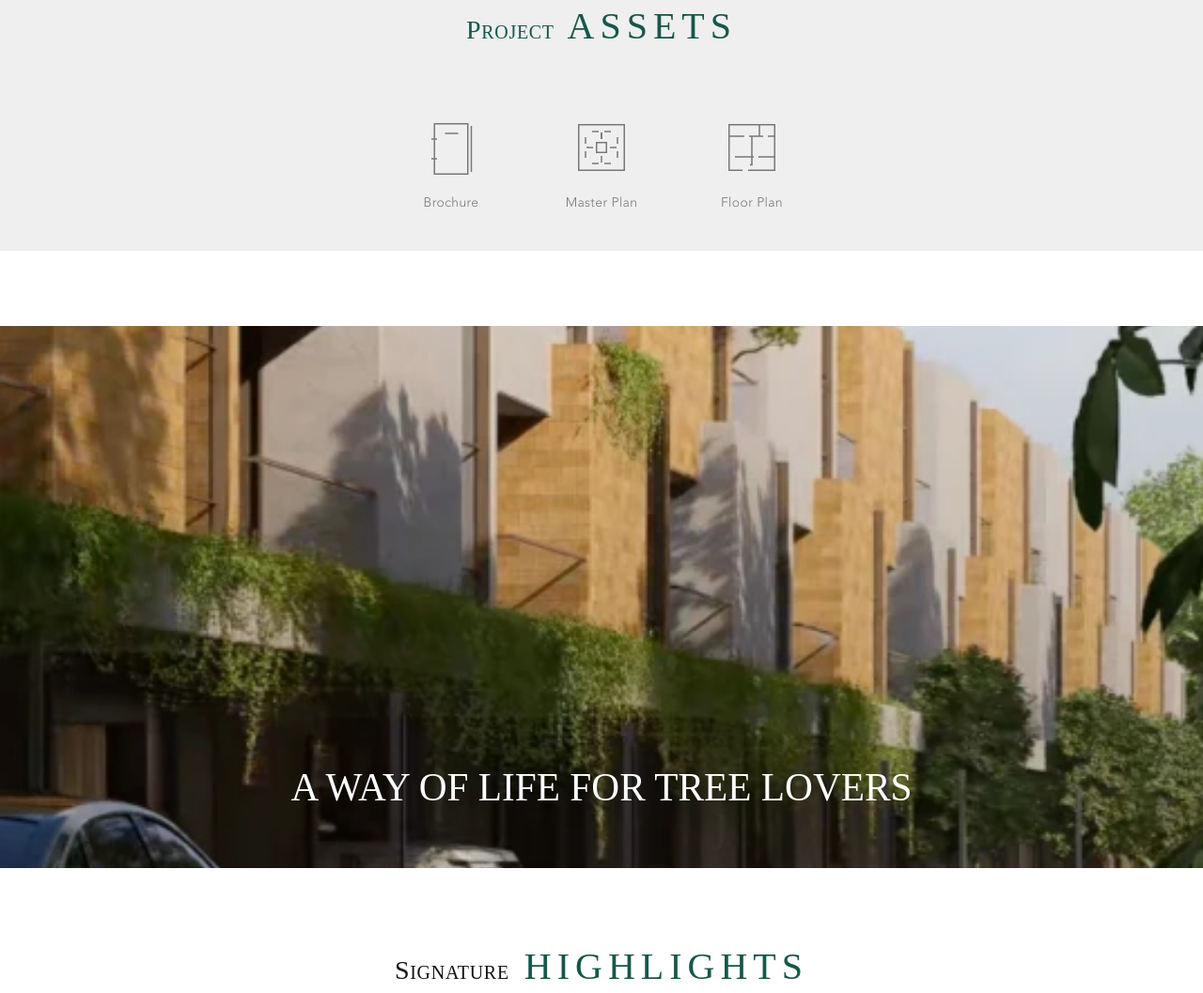
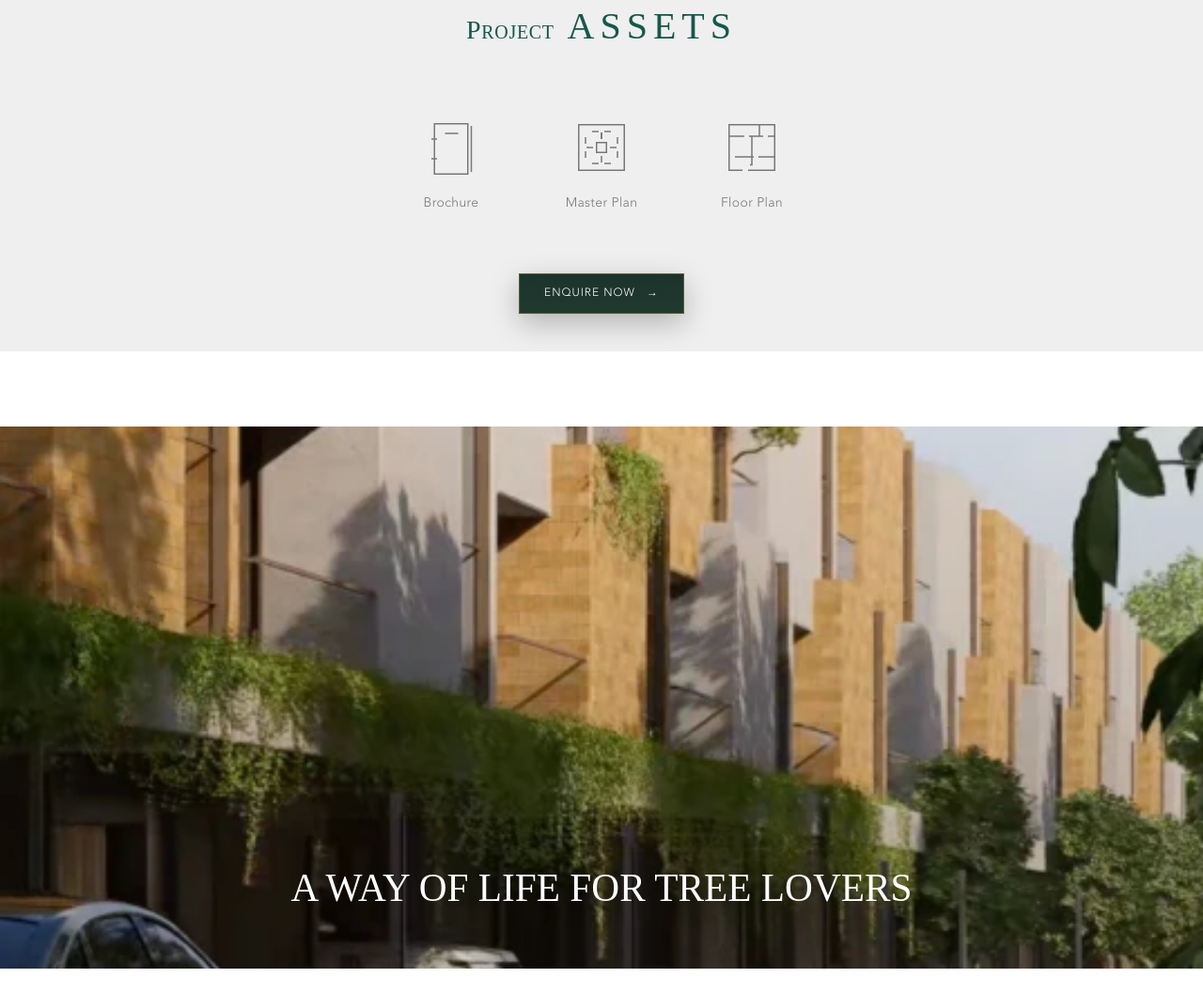
Before and after one commit to pinakkaa/gravity-smera, a plain HTML site: page index.html in a window 1280 px wide. Shown: the part 1340-2397 px from the top of the page at 94% size. Drawn offline with nearby package versions, Linux system fonts and the light colour scheme; a web font is replaced by a local one.

Commit message:
Changes Completed

```diff
--- a/index.html
+++ b/index.html
@@ -537,6 +537,7 @@
             }
 
         }
+
         .footer-quick-links-wrapper {
             display: grid;
             grid-template-columns: repeat(2, 1fr);
@@ -547,7 +548,8 @@
             padding: 0;
             margin: 0;
         }
-.footer-logo{
+
+        .footer-logo {
             height: 60px;
             width: 130px;
             margin-bottom: 1rem;
@@ -555,6 +557,59 @@
 
         #ssk-country-code option {
             background-color: black;
+        }
+
+        .gravity-enquiry-btn-primary {
+            display: inline-flex;
+            align-items: center;
+            justify-content: center;
+            gap: 12px;
+
+            padding: 10px 26px;
+
+            background: linear-gradient(180deg, var(--bg-deep), var(--bg-panel));
+            /* color: var(--gold); */
+            color: white;
+
+            border: 1px solid rgba(201, 167, 92, .35);
+
+            font-size: 12px;
+            font-weight: 400;
+            letter-spacing: 1px;
+            text-transform: uppercase;
+            font-family: AvenirNext;
+
+            cursor: pointer;
+            transition: .35s ease;
+
+            box-shadow: 0 10px 30px rgba(0, 0, 0, .25);
+            max-width: 180px;
+            margin-top: 4rem;
+        }
+
+        .gravity-enquiry-btn-primary span {
+            transition: .35s ease;
+        }
+
+        .gravity-enquiry-btn-primary:hover {
+
+            transform: translateY(-3px);
+
+            border-color: var(--gold);
+
+            box-shadow: 0 18px 40px rgba(0, 0, 0, .35);
+
+        }
+
+        .gravity-enquiry-btn-primary:hover span {
+            transform: translateX(6px);
+        }
+
+        .full-width-div {
+            width: 100%;
+            display: flex;
+            justify-content: center;
+            align-items: center;
         }
     </style>
 </head>
@@ -842,6 +897,13 @@
                                     <h6 class="mb-0">Floor Plan</h6>
                                 </a></div>
                         </div>
+
+                    <div class="full-width-div">
+                        <button class="gravity-enquiry-btn-primary enquiry-btn">
+                            Enquire Now
+                            <span>→</span>
+                        </button>
+                    </div>
                     </div>
                 </div>
                 <div class="position-relative w-100">
@@ -934,6 +996,12 @@
                                     </div>
                                 </div>
                             </div>
+                        </div>
+                    <div class="full-width-div">
+                        <button class="gravity-enquiry-btn-primary enquiry-btn">
+                            Enquire Now
+                            <span>→</span>
+                        </button>
                     </div>
                     </div>
                     <div class="spacer-5"></div>
@@ -1170,6 +1238,12 @@
                                         </defs>
                                     </svg></button></div>
                         </div>
+                    </div>
+                    <div class="full-width-div">
+                        <button class="gravity-enquiry-btn-primary enquiry-btn">
+                            Enquire Now
+                            <span>→</span>
+                        </button>
                     </div>
                 </div>
                 <div class="undefined projects_gravityAmenitiesSpotlight__5DS6_" id="highlightsSection">
@@ -1468,6 +1542,12 @@
                             </div>
                         </div>
                     </div>
+                    <div class="full-width-div">
+                        <button class="gravity-enquiry-btn-primary enquiry-btn">
+                            Enquire Now
+                            <span>→</span>
+                        </button>
+                    </div>
                 </div>
                 <div class="about-widget faqs-widget"
                     style="background-image:url(images/faq.webp);background-size:100% 207.852%;background-position:0px -183.545px"
@@ -1654,7 +1734,8 @@
                         <a href="tel:+919739011616">+91 97390 11616</a>
                     </div> -->
 
-                    <a class="find-map" href="https://maps.app.goo.gl/HZVdBrpw5o3Ebb387" aria-label="Find us on map" target="_blank">
+                    <a class="find-map" href="https://maps.app.goo.gl/HZVdBrpw5o3Ebb387" aria-label="Find us on map"
+                        target="_blank">
                         Find Us On Map
                         <svg viewBox="0 0 24 24" fill="none" stroke="currentColor" stroke-width="2">
                             <path d="M5 12h14M13 6l6 6-6 6" />
@@ -1706,21 +1787,25 @@
                         <div class="submit-row">
                             <button class="btn-submit" type="submit" id="sskSubmitBtn">Get In Touch</button>
                             <div class="social-icons">
-                                <a href="https://www.youtube.com/@GravityHomes" target="_blank" aria-label="YouTube"><svg viewBox="0 0 24 24" fill="currentColor">
+                                <a href="https://www.youtube.com/@GravityHomes" target="_blank"
+                                    aria-label="YouTube"><svg viewBox="0 0 24 24" fill="currentColor">
                                         <path
                                             d="M23.5 6.2a3 3 0 00-2.1-2.1C19.5 3.5 12 3.5 12 3.5s-7.5 0-9.4.6A3 3 0 00.5 6.2 31 31 0 000 12a31 31 0 00.5 5.8 3 3 0 002.1 2.1c1.9.6 9.4.6 9.4.6s7.5 0 9.4-.6a3 3 0 002.1-2.1A31 31 0 0024 12a31 31 0 00-.5-5.8zM9.6 15.5V8.5L15.8 12z" />
                                     </svg></a>
-                                <a href="https://www.instagram.com/gravityhomesin/" target="_blank" aria-label="Instagram"><svg viewBox="0 0 24 24" fill="none"
-                                        stroke="currentColor" stroke-width="2">
+                                <a href="https://www.instagram.com/gravityhomesin/" target="_blank"
+                                    aria-label="Instagram"><svg viewBox="0 0 24 24" fill="none" stroke="currentColor"
+                                        stroke-width="2">
                                         <rect x="3" y="3" width="18" height="18" rx="5" />
                                         <circle cx="12" cy="12" r="4" />
                                         <circle cx="17.5" cy="6.5" r="1" />
                                     </svg></a>
-                                <a href="https://www.linkedin.com/company/gravity-homes/" target="_blank" aria-label="LinkedIn"><svg viewBox="0 0 24 24" fill="currentColor">
+                                <a href="https://www.linkedin.com/company/gravity-homes/" target="_blank"
+                                    aria-label="LinkedIn"><svg viewBox="0 0 24 24" fill="currentColor">
                                         <path
                                             d="M4.98 3.5a2.5 2.5 0 11.02 5 2.5 2.5 0 01-.02-5zM3 8.98h4v12.02H3zM9 8.98h3.8v1.64h.05c.53-1 1.83-2.06 3.76-2.06 4.02 0 4.76 2.65 4.76 6.1v6.34h-4v-5.62c0-1.34-.02-3.06-1.87-3.06-1.87 0-2.16 1.46-2.16 2.96v5.72H9z" />
                                     </svg></a>
-                                <a href="https://www.facebook.com/GravityHomes/" target="_blank" aria-label="Facebook"><svg viewBox="0 0 24 24" fill="currentColor">
+                                <a href="https://www.facebook.com/GravityHomes/" target="_blank"
+                                    aria-label="Facebook"><svg viewBox="0 0 24 24" fill="currentColor">
                                         <path
                                             d="M13.5 22v-8.4h2.8l.4-3.3h-3.2V8.1c0-.95.27-1.6 1.63-1.6H17V3.5c-.3-.04-1.3-.13-2.5-.13-2.5 0-4.2 1.5-4.2 4.3v2.6H7.5v3.3h2.8V22z" />
                                     </svg></a>
```
Lines whose indentation alone changed are shown as unchanged.
